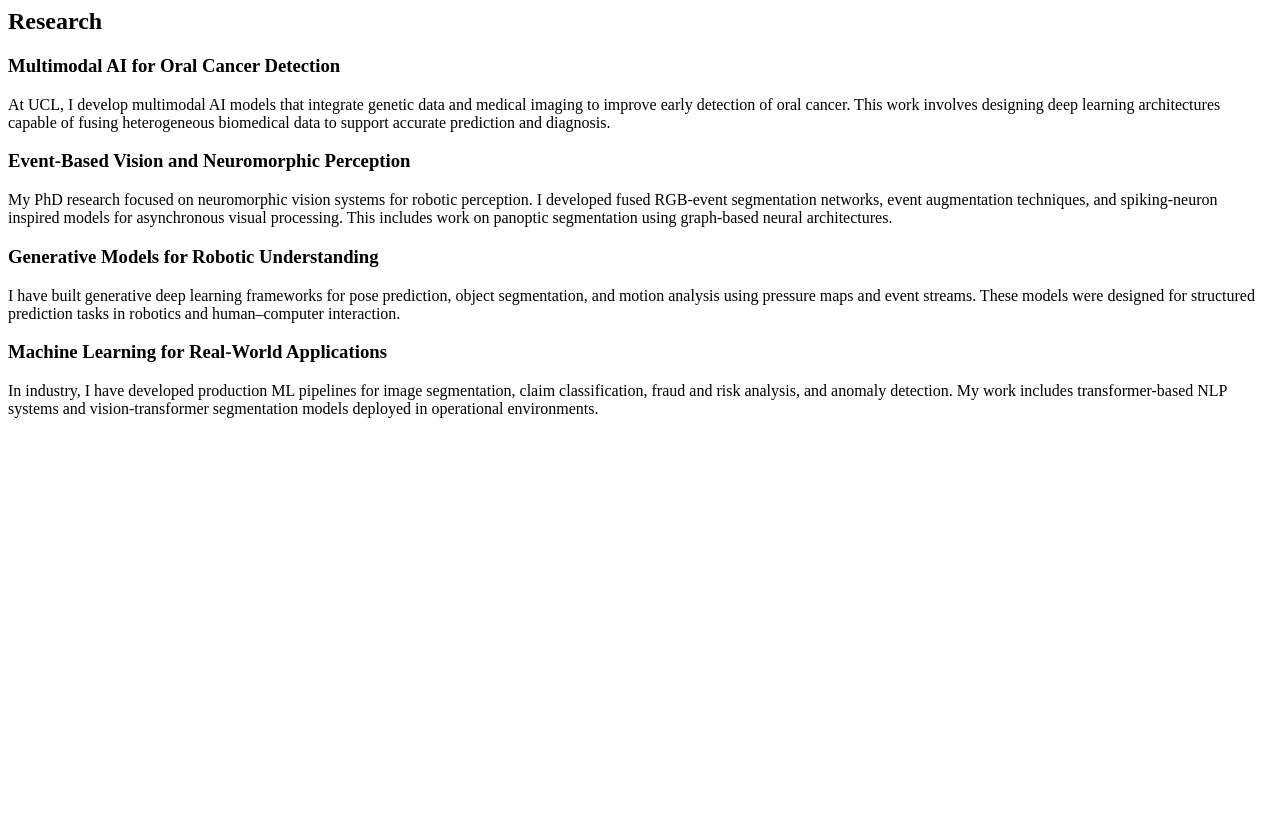
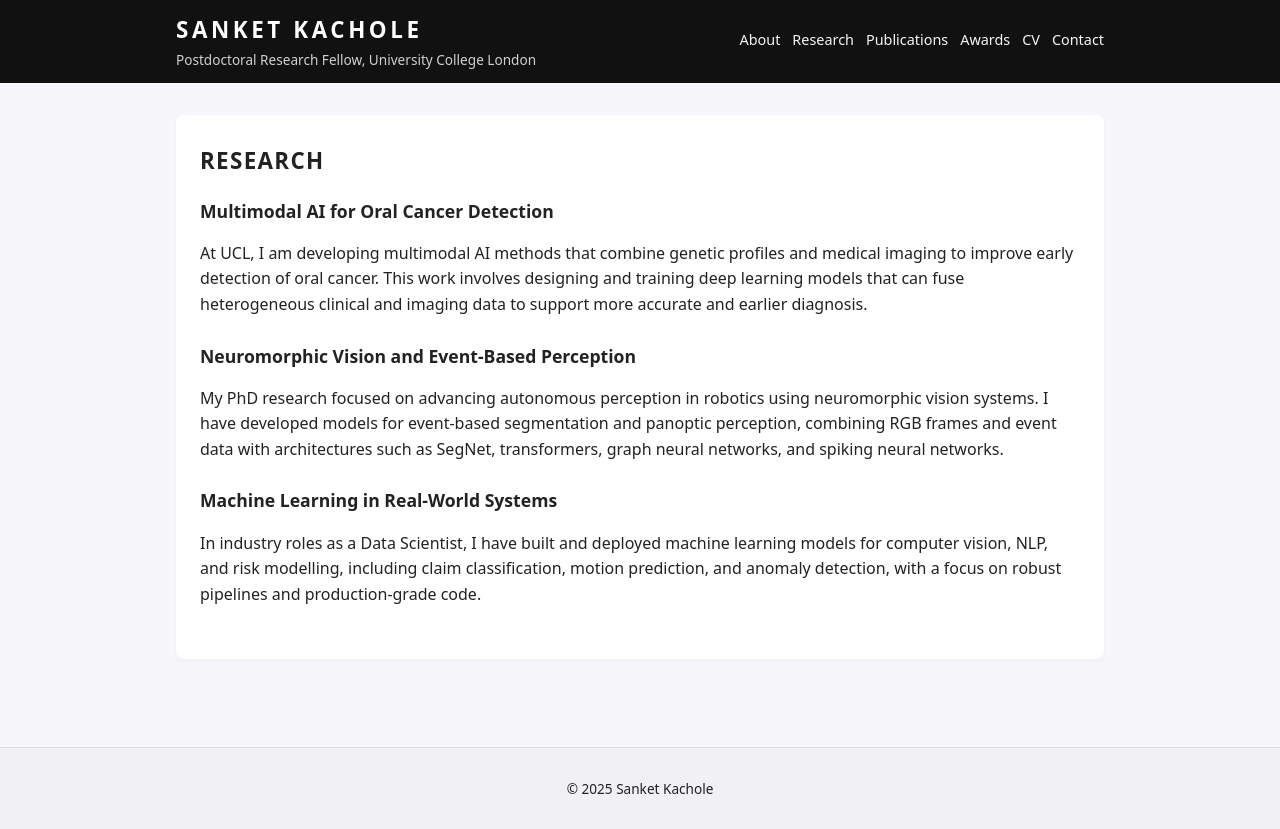
Before and after one commit to sanketkachole/sanketkachole.github.io, a plain HTML site: page research.html in a window 1280 px wide. Before the commit the page ends 800 px from the top, so only its background shows below. Drawn offline with Linux system fonts and the light colour scheme.

Commit message:
Refactor research.html structure and content

```diff
--- a/research.html
+++ b/research.html
@@ -1,21 +1,77 @@
+<!DOCTYPE html>
+<html lang="en">
+<head>
+  <meta charset="UTF-8" />
+  <title>Dr Sanket Kachole – Research</title>
+  <meta name="viewport" content="width=device-width, initial-scale=1" />
+  <meta
+    name="description"
+    content="Research by Dr Sanket Kachole on multimodal AI, oral cancer detection, neuromorphic vision, and machine learning."
+  />
+  <link rel="stylesheet" href="css/style.css" />
+</head>
+<body>
+  <header class="site-header">
+    <div class="container header-inner">
+      <div class="branding">
+        <h1 class="site-title">SANKET KACHOLE</h1>
+        <p class="site-subtitle">Postdoctoral Research Fellow, University College London</p>
+      </div>
+      <nav class="site-nav">
+        <a href="index.html">About</a>
+        <a href="research.html" class="active">Research</a>
+        <a href="publications.html">Publications</a>
+        <a href="awards.html">Awards</a>
+        <a href="cv.html">CV</a>
+        <a href="contact.html">Contact</a>
+      </nav>
+    </div>
+  </header>
+
+  <main class="container main-content">
+    <section class="section">
       <h2>Research</h2>
 
+      <article class="research-item">
         <h3>Multimodal AI for Oral Cancer Detection</h3>
         <p>
-At UCL, I develop multimodal AI models that integrate genetic data and medical imaging to improve early detection of oral cancer. This work involves designing deep learning architectures capable of fusing heterogeneous biomedical data to support accurate prediction and diagnosis.
+          At UCL, I am developing multimodal AI methods that combine genetic profiles and medical
+          imaging to improve early detection of oral cancer. This work involves designing and
+          training deep learning models that can fuse heterogeneous clinical and imaging data to
+          support more accurate and earlier diagnosis.
         </p>
+      </article>
 
-<h3>Event-Based Vision and Neuromorphic Perception</h3>
+      <article class="research-item">
+        <h3>Neuromorphic Vision and Event-Based Perception</h3>
         <p>
-My PhD research focused on neuromorphic vision systems for robotic perception. I developed fused RGB-event segmentation networks, event augmentation techniques, and spiking-neuron inspired models for asynchronous visual processing. This includes work on panoptic segmentation using graph-based neural architectures.
+          My PhD research focused on advancing autonomous perception in robotics using neuromorphic
+          vision systems. I have developed models for event-based segmentation and panoptic
+          perception, combining RGB frames and event data with architectures such as SegNet,
+          transformers, graph neural networks, and spiking neural networks.
         </p>
+      </article>
 
-<h3>Generative Models for Robotic Understanding</h3>
+      <article class="research-item">
+        <h3>Machine Learning in Real-World Systems</h3>
         <p>
-I have built generative deep learning frameworks for pose prediction, object segmentation, and motion analysis using pressure maps and event streams. These models were designed for structured prediction tasks in robotics and human–computer interaction.
+          In industry roles as a Data Scientist, I have built and deployed machine learning models
+          for computer vision, NLP, and risk modelling, including claim classification, motion
+          prediction, and anomaly detection, with a focus on robust pipelines and production-grade
+          code.
         </p>
+      </article>
+    </section>
+  </main>
 
-<h3>Machine Learning for Real-World Applications</h3>
-<p>
-In industry, I have developed production ML pipelines for image segmentation, claim classification, fraud and risk analysis, and anomaly detection. My work includes transformer-based NLP systems and vision-transformer segmentation models deployed in operational environments.
-</p>
+  <footer class="site-footer">
+    <div class="container">
+      <p>&copy; <span id="year"></span> Sanket Kachole</p>
+    </div>
+  </footer>
+
+  <script>
+    document.getElementById("year").textContent = new Date().getFullYear();
+  </script>
+</body>
+</html>
```
Lines whose indentation alone changed are shown as unchanged.
